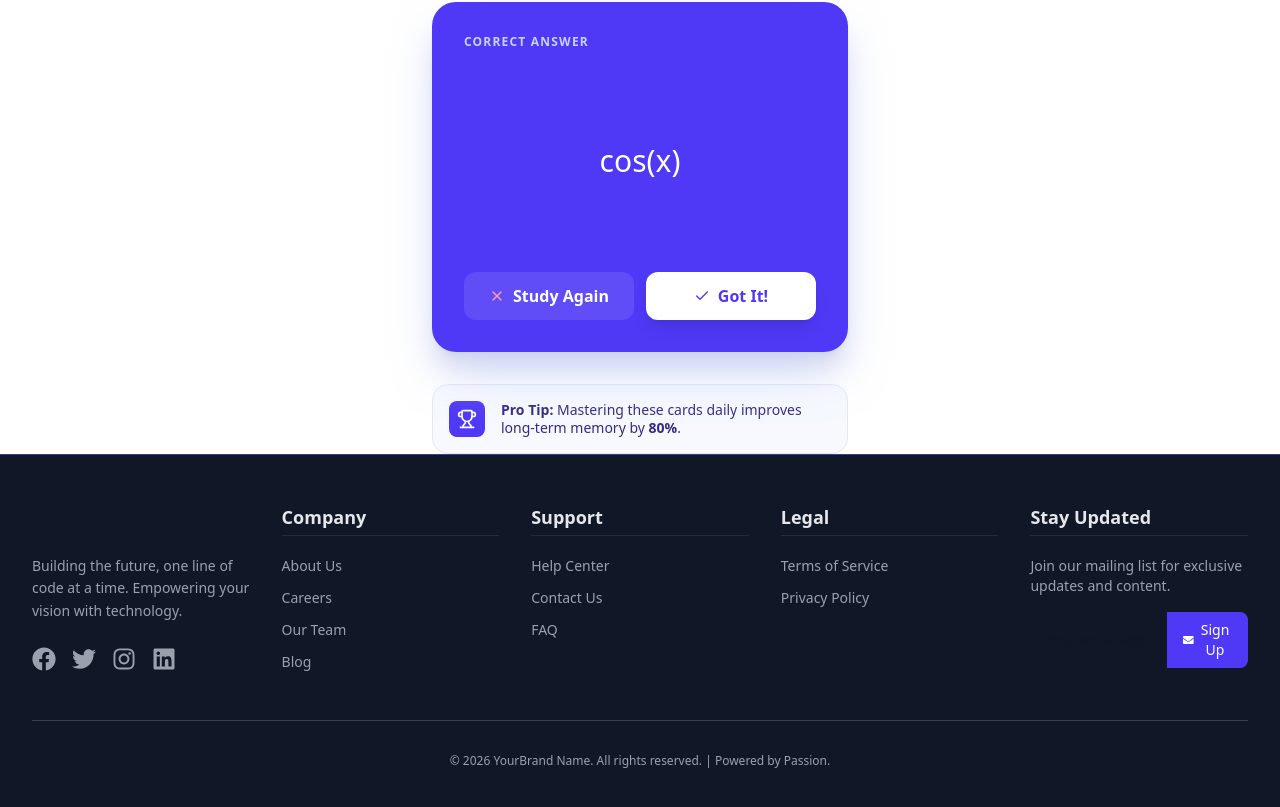
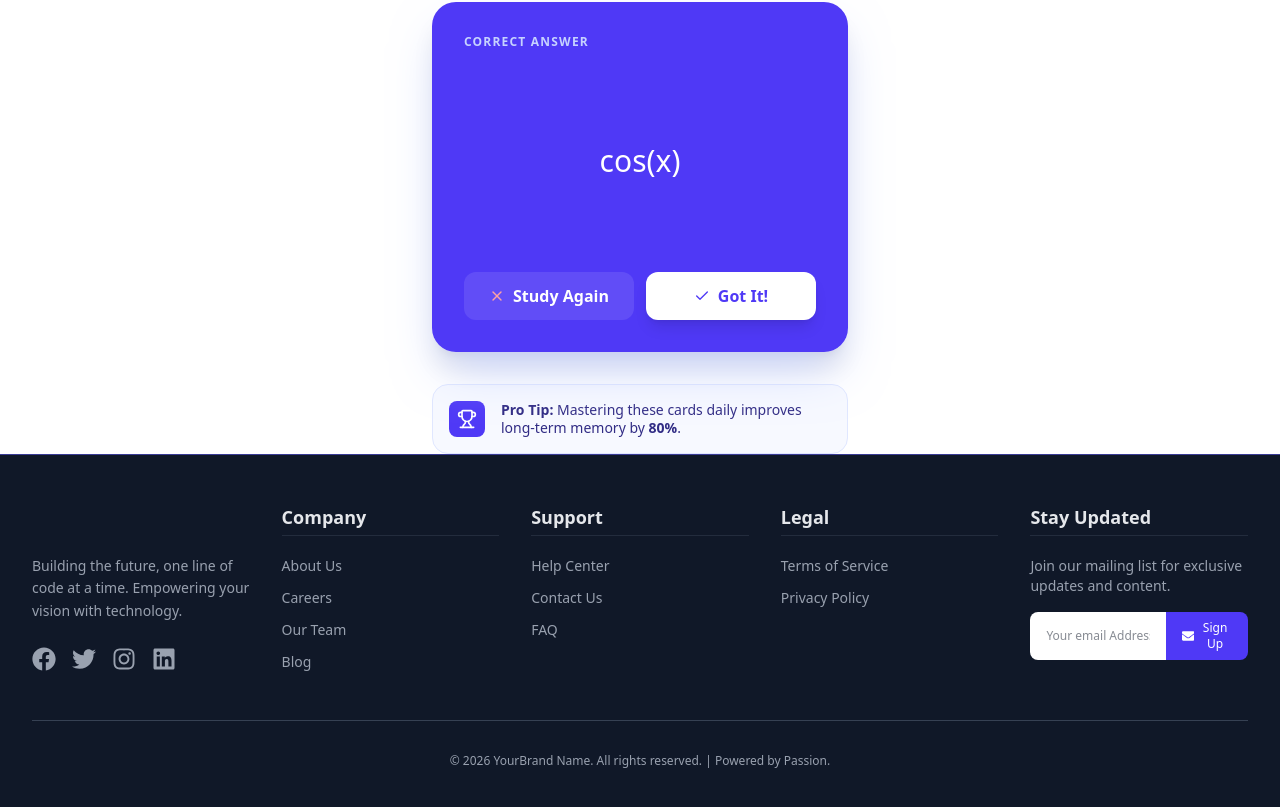
Before and after one commit to kousar-21/chorcha, a React (Vite) app: page / in a window 1280 px wide. Shown: the part 5472-6279 px from the top of the page. Built offline with nearby package versions, Linux system fonts and the light colour scheme.

Commit message:
changes made in footer  signup

```diff
--- a/src/Component/Footer.jsx
+++ b/src/Component/Footer.jsx
@@ -100,13 +100,13 @@ const Footer = () => {
             <form className="flex">
               <input
                 type="email"
-                placeholder="Your email address"
-                className="w-full px-4 py-2 text-sm text-gray-900 rounded-l-lg border-none focus:ring-2 focus:ring-indigo-400 focus:outline-none"
+                placeholder="Your email Address"
+                className="w-3/4 px-4 py-2 text-xs bg-white text-gray-900 rounded-l-lg border-none focus:ring-2 focus:ring-indigo-400 focus:outline-none"
                 aria-label="Email for newsletter"
               />
               <button
                 type="submit"
-                className="bg-indigo-600 text-white px-4 py-2 text-sm font-medium rounded-r-lg hover:bg-indigo-700 transition duration-200 disabled:opacity-50 flex items-center"
+                className="bg-indigo-600 text-white px-4 py-2 text-xs font-medium rounded-r-lg hover:bg-indigo-700 transition duration-200 disabled:opacity-50 flex items-center"
               >
                 <FaEnvelope className="mr-1 h-4 w-4" /> Sign Up
               </button>
```
